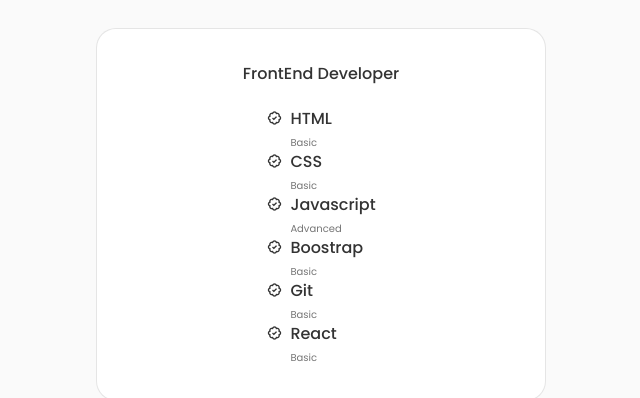
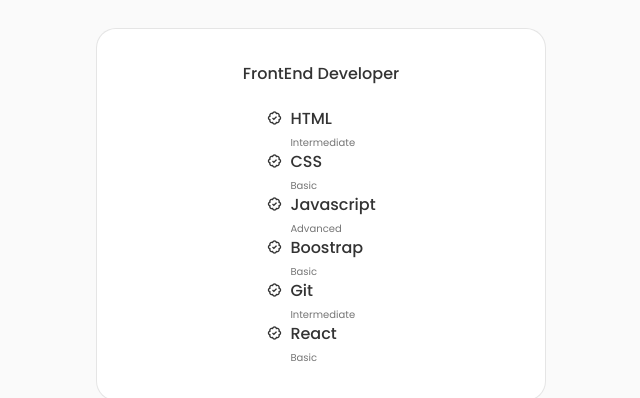
Before and after one commit to Akintutkan/my-portfolio, a React (Create React App) app: page / in a window 1280 px wide. Shown: the part 1660-2058 px from the top of the page, without its empty margins (319-959 px from the left). Built offline with nearby package versions, Linux system fonts and the light colour scheme.

Commit message:
change skill level

```diff
--- a/src/components/skills/Frontend.jsx
+++ b/src/components/skills/Frontend.jsx
@@ -12,7 +12,7 @@
 
           <div>
           <h3 className="skills__name">HTML</h3>
-          <span className="skills__level">Basic</span>
+          <span className="skills__level">Intermediate</span>
         </div>
       </div>
 
@@ -47,7 +47,7 @@
 
           <div>
           <h3 className="skills__name">Git</h3>
-          <span className="skills__level">Basic</span>
+          <span className="skills__level">Intermediate</span>
         </div>
       </div>
       <div className="skills__data">
```
